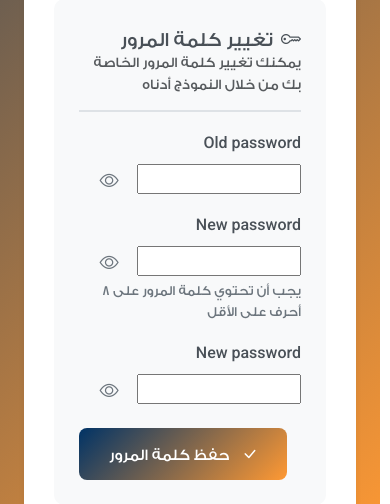
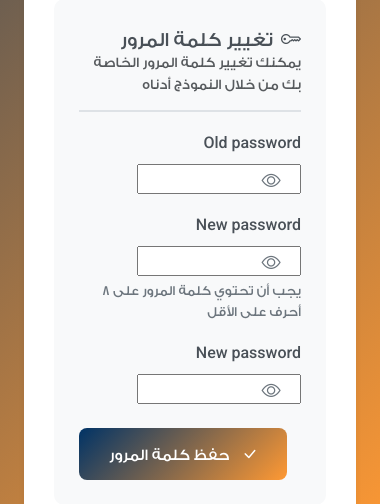
Before and after one commit to MohammedAbusarie/FleetManagementSystem, a Django app: template templates/inventory/account_profile.html in a window 390 px wide. Shown: the part 711-1215 px from the top of the page. Run offline with Django 3.2, Linux system fonts and the light colour scheme; the template is opened without the code that fills it: most values are stand-ins (such as "Sample title", 1, 10 or a date in 2020); form fields are guessed from the names that the template uses; some libraries are stand-ins or nearby versions.

Commit message:
changed english to rtl

```diff
--- a/static/css/english-fields.css
+++ b/static/css/english-fields.css
@@ -20,8 +20,8 @@ body .form-control[name="username"],
 body .form-control[id*="username"],
 body .info-value.readonly:has(~ .info-label:contains("اسم المستخدم")),
 body div:has(> .info-label:contains("اسم المستخدم")) .info-value {
-    direction: ltr !important;
-    text-align: left !important;
+    direction: rtl !important;
+    text-align: right !important;
     font-family: 'Roboto', 'Roboto', 'Roboto', -apple-system, BlinkMacSystemFont, "Segoe UI", "Helvetica Neue", Arial, sans-serif !important;
     unicode-bidi: plaintext !important;
     font-variant-numeric: lining-nums !important;
@@ -33,8 +33,8 @@ body div:has(> .info-label:contains("اسم المستخدم")) .info-value {
 
 /* Username display in account profile */
 body .info-row:has(.info-label:contains("اسم المستخدم")) .info-value {
-    direction: ltr !important;
-    text-align: left !important;
+    direction: rtl !important;
+    text-align: right !important;
     font-family: 'Roboto', 'Roboto', 'Roboto', -apple-system, BlinkMacSystemFont, "Segoe UI", "Helvetica Neue", Arial, sans-serif !important;
     font-variant-numeric: lining-nums !important;
     -webkit-font-feature-settings: "lnum" !important;
@@ -51,8 +51,8 @@ body input[id*="id_email"],
 body .form-control[type="email"],
 body .form-control[name="email"],
 body .info-row:has(.info-label:contains("البريد الإلكتروني")) .info-value {
-    direction: ltr !important;
-    text-align: left !important;
+    direction: rtl !important;
+    text-align: right !important;
     font-family: 'Roboto', 'Roboto', 'Roboto', -apple-system, BlinkMacSystemFont, "Segoe UI", "Helvetica Neue", Arial, sans-serif !important;
     unicode-bidi: plaintext !important;
     font-variant-numeric: lining-nums !important;
@@ -71,8 +71,8 @@ body input[id*="password"],
 body .form-control[type="password"],
 body .password-input-wrapper input,
 body .password-input-wrapper .form-control {
-    direction: ltr !important;
-    text-align: left !important;
+    direction: rtl !important;
+    text-align: right !important;
     font-family: 'Roboto', 'Roboto', 'Roboto', "Courier New", monospace, -apple-system, BlinkMacSystemFont, "Segoe UI", "Helvetica Neue", Arial, sans-serif !important;
     unicode-bidi: plaintext !important;
     letter-spacing: 0.5px;
@@ -316,13 +316,13 @@ body input[type="password"]::placeholder,
 body input[name="username"]::placeholder,
 body input[name="plate_no_en"]::placeholder,
 body input[name="fleet_no"]::placeholder {
-    direction: ltr !important;
-    text-align: left !important;
+    direction: rtl !important;
+    text-align: right !important;
     font-family: 'Roboto', 'Roboto', 'Roboto', -apple-system, BlinkMacSystemFont, "Segoe UI", "Helvetica Neue", Arial, sans-serif !important;
 }
 
 /* =============================================================================
-   FORCE RTL OVERRIDE - Ensure these fields ignore parent RTL
+   FORCE RTL OVERRIDE - Ensure these fields use RTL
    ============================================================================= */
 body[dir="rtl"] input[type="email"],
 body[dir="rtl"] input[type="password"],
@@ -372,8 +372,8 @@ body table td[data-type="technical"] {
     body input[name="username"],
     body input[name="plate_no_en"],
     body input[name="fleet_no"] {
-        direction: ltr !important;
-        text-align: left !important;
+        direction: rtl !important;
+        text-align: right !important;
         font-family: 'Roboto', 'Roboto', 'Roboto', -apple-system, BlinkMacSystemFont, "Segoe UI", "Helvetica Neue", Arial, sans-serif !important;
     }
 }
@@ -431,22 +431,22 @@ body div[id*="div_id_fleet_no"] input {
     align-items: center;
 }
 
-/* Password fields in LTR context - icon on left, proper padding */
+/* Password fields in RTL context - icon on right, proper padding */
 .password-input-wrapper input[type="password"],
 .password-input-wrapper input[name*="password"],
 .password-input-wrapper .form-control[type="password"] {
-    padding-left: 45px !important;
-    padding-right: 15px !important;
-    direction: ltr !important;
-    text-align: left !important;
+    padding-right: 45px !important;
+    padding-left: 15px !important;
+    direction: rtl !important;
+    text-align: right !important;
 }
 
-/* Override template styles for password toggle icon - position on left, vertically centered */
+/* Override template styles for password toggle icon - position on right, vertically centered */
 .password-input-wrapper .password-toggle-icon,
 .password-input-wrapper span.password-toggle-icon {
     position: absolute !important;
-    left: 15px !important;
-    right: auto !important;
+    right: 15px !important;
+    left: auto !important;
     top: 50% !important;
     transform: translateY(-50%) !important;
     margin: 0 !important;
@@ -475,11 +475,11 @@ body div[id*="div_id_fleet_no"] input {
     line-height: 1;
 }
 
-/* RTL context - keep icon on left for LTR password fields */
+/* RTL context - keep icon on right for RTL password fields */
 [dir="rtl"] .password-input-wrapper .password-toggle-icon,
 [dir="rtl"] .password-input-wrapper span.password-toggle-icon {
-    left: 15px !important;
-    right: auto !important;
+    right: 15px !important;
+    left: auto !important;
     top: 50% !important;
     transform: translateY(-50%) !important;
 }
```
Also changed, not shown: other parts of static/css/english-fields.css (+39 -39 lines).
